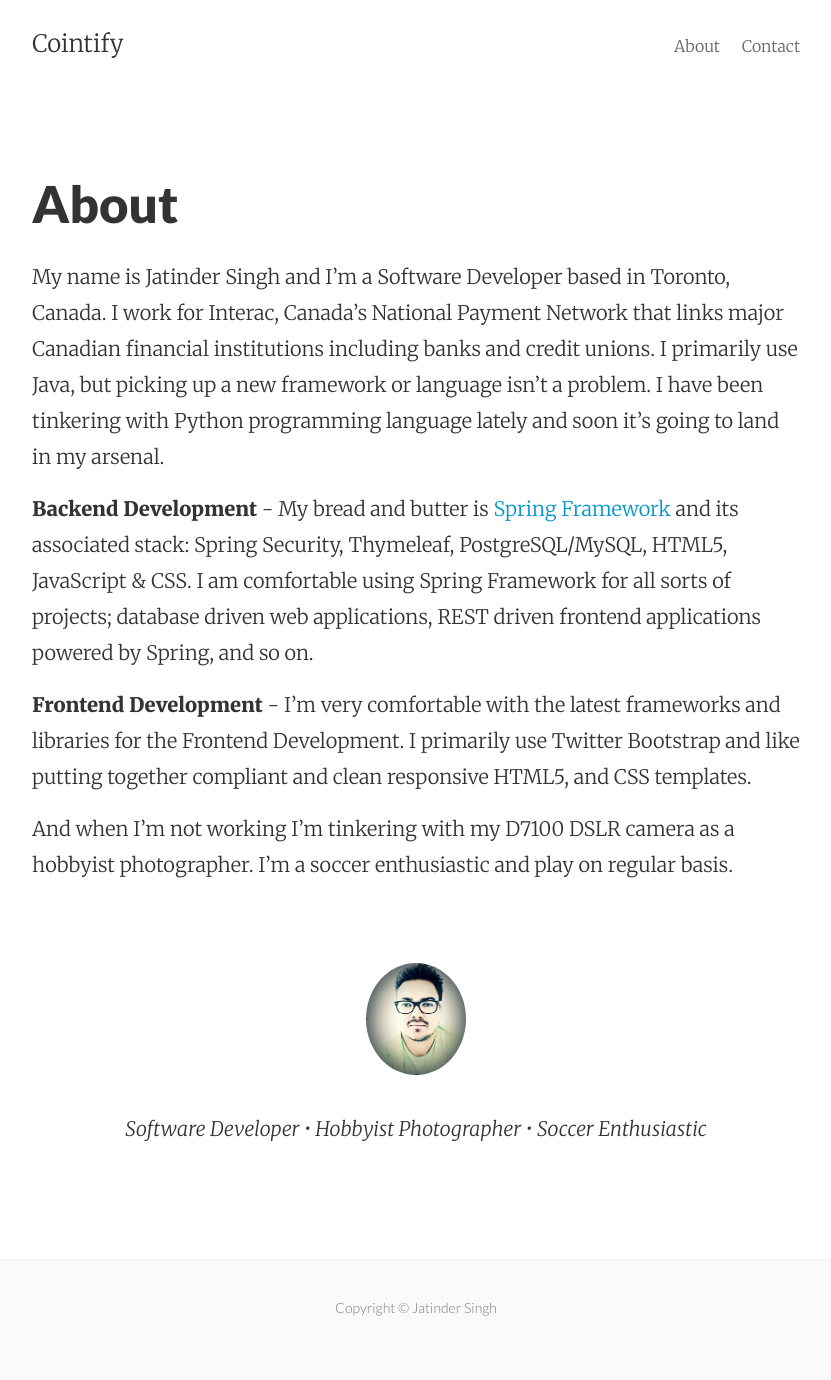
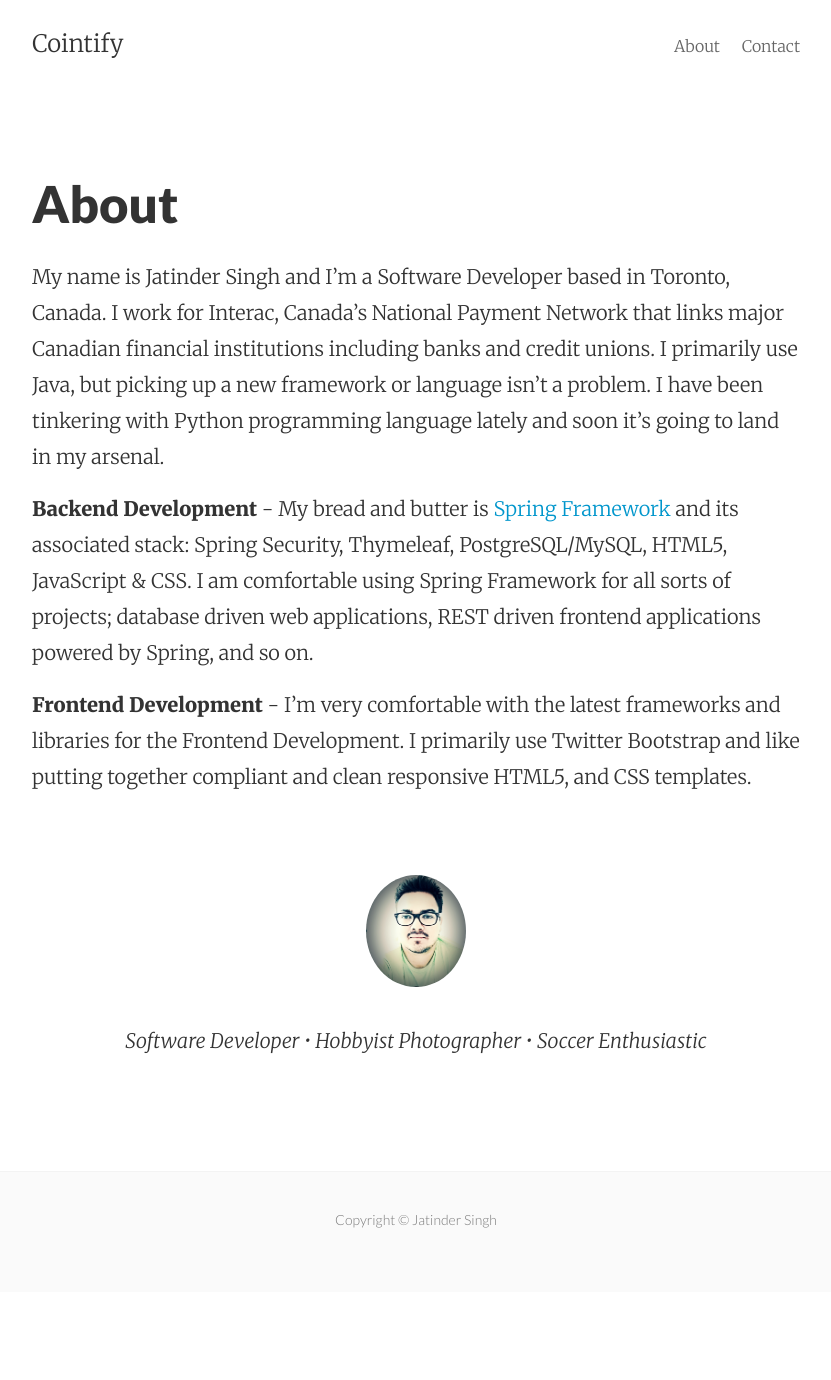
Before and after one commit to cointify/cointify.github.io, a Jekyll site: the page built from about.md, in a window 1280 px wide. Shown: the whole page, without its empty margins (224-1055 px from the left). Built offline with Jekyll 4.4.1, drawn with Linux system fonts in a browser that asks for light colours; Markdown is read by kramdown in place of the engine named in the settings; after the commit the page ends 1292 px from its top, so only the background shows below that.

Commit message:
Finalizing about footer

```diff
--- a/about.md
+++ b/about.md
@@ -10,8 +10,6 @@ My name is Jatinder Singh and I'm a Software Developer based in Toronto, Canada.
 
 <strong>Frontend Development</strong> - I'm very comfortable with the latest frameworks and libraries for the Frontend Development. I primarily use Twitter Bootstrap and like putting together compliant and clean responsive HTML5, and CSS templates.
 
-And when I'm not working I'm tinkering with my D7100 DSLR camera as a hobbyist photographer. I'm a soccer enthusiastic and play on regular basis.
-
 <div class="py2 post-footer">
   <img src="/images/me.jpg" alt="Jatinder Singh" class="avatar" />
   <p>Software Developer • Hobbyist Photographer • Soccer Enthusiastic</p>
```
